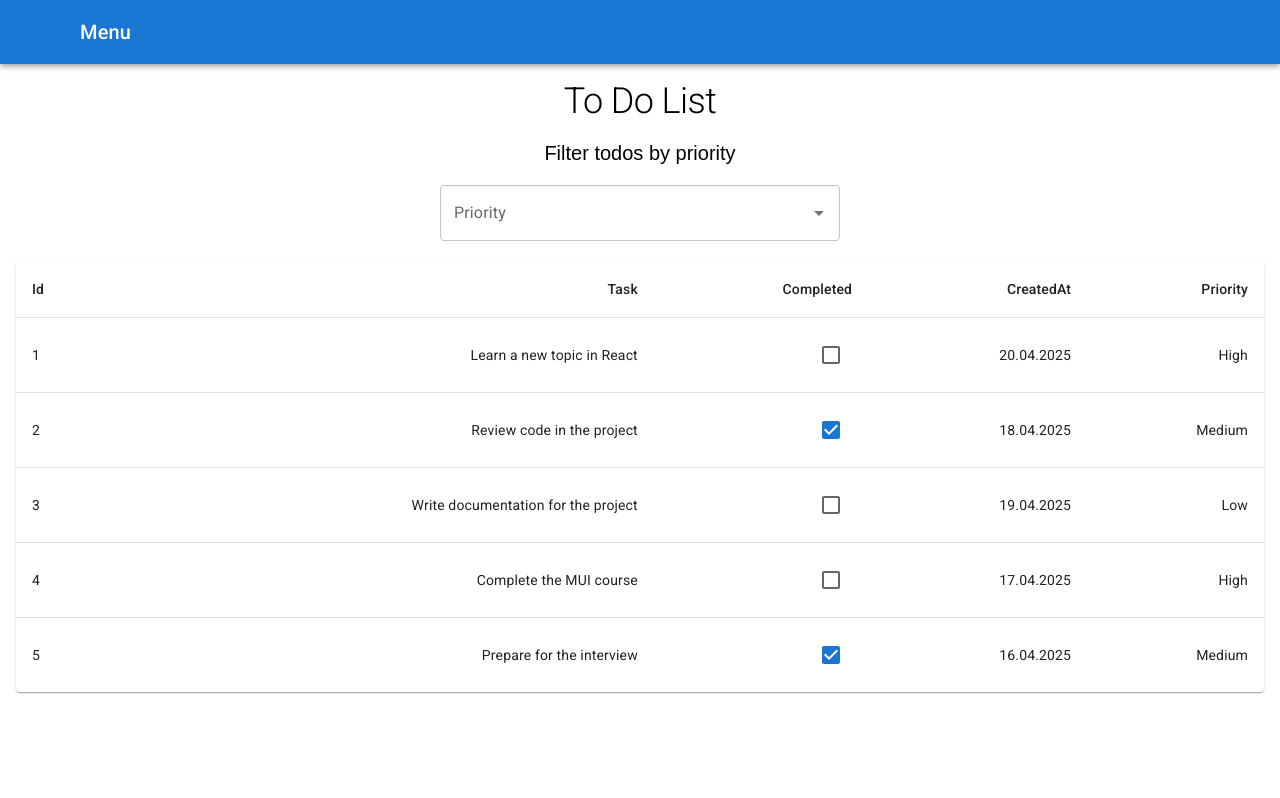
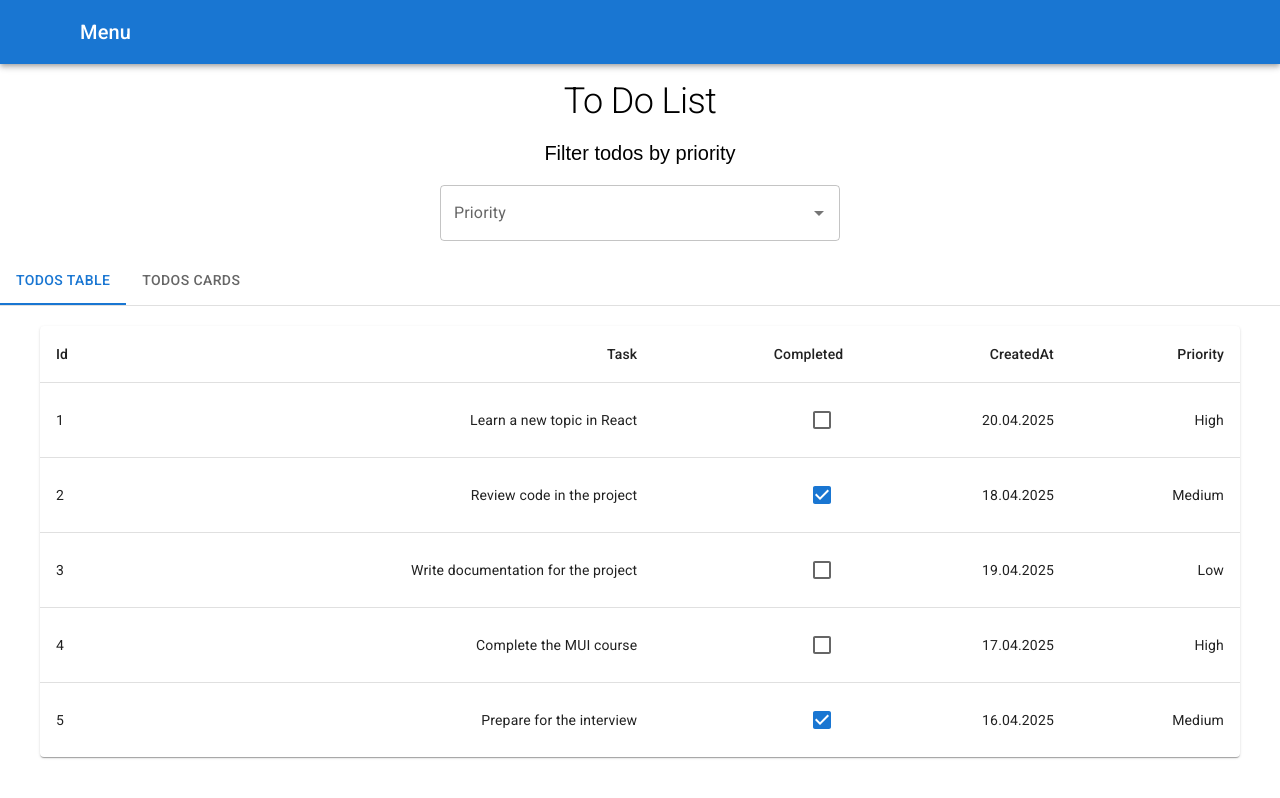
Before and after one commit to nadiia-dev/react-mui-app, a React (Vite) app: page /todos in a window 1280 px wide. Built offline with nearby package versions, Linux system fonts and the light colour scheme; some icons are missing.

Commit message:
add tabs for todos page

```diff
--- a/src/pages/Todos.jsx
+++ b/src/pages/Todos.jsx
@@ -1,8 +1,35 @@
-import { Box, Typography } from "@mui/material";
+import { Box, Tab, Tabs, Typography } from "@mui/material";
 import CustomAutocomplete from "../components/CustomAutocomplete";
 import CustomTable from "../components/CustomTable";
 import { useState } from "react";
 import { tasks } from "../data/dummy-data";
+
+function CustomTabPanel(props) {
+  const { children, value, index, ...other } = props;
+
+  return (
+    <div
+      role="tabpanel"
+      hidden={value !== index}
+      id={`simple-tabpanel-${index}`}
+      aria-labelledby={`simple-tab-${index}`}
+      {...other}
+    >
+      {value === index && (
+        <Box sx={{ width: "100%", maxWidth: "1200px", mx: "auto" }}>
+          {children}
+        </Box>
+      )}
+    </div>
+  );
+}
+
+function a11yProps(index) {
+  return {
+    id: `simple-tab-${index}`,
+    "aria-controls": `simple-tabpanel-${index}`,
+  };
+}
 
 const Todos = () => {
   const [priority, setPriority] = useState("");
@@ -10,6 +37,11 @@
   const todos = priority
     ? globalTodos.filter((task) => task.priority === priority)
     : globalTodos;
+  const [value, setValue] = useState(0);
+
+  const handleChange = (event, newValue) => {
+    setValue(newValue);
+  };
 
   return (
     <>
@@ -22,6 +54,8 @@
           gap: "20px",
           justifyContent: "center",
           alignItems: "center",
+          boxSizing: "border-box",
+          minWidth: "100vw",
         }}
       >
         <Typography variant="h1" component="h2" sx={{ fontSize: 36 }}>
@@ -35,8 +69,25 @@
           Filter todos by priority
         </Typography>
         <CustomAutocomplete setPriority={setPriority} priority={priority} />
+      </Box>
+      <Box
+        sx={{
+          borderBottom: 1,
+          borderColor: "divider",
+          marginBottom: "20px",
+        }}
+      >
+        <Tabs value={value} onChange={handleChange}>
+          <Tab label="Todos table" {...a11yProps(0)} />
+          <Tab label="Todos cards" {...a11yProps(1)} />
+        </Tabs>
+      </Box>
+      <CustomTabPanel value={value} index={0}>
         <CustomTable tasks={todos} onToggle={setGlobalTodos} />
-      </Box>
+      </CustomTabPanel>
+      <CustomTabPanel value={value} index={1}>
+        Item Two
+      </CustomTabPanel>
     </>
   );
 };
```
